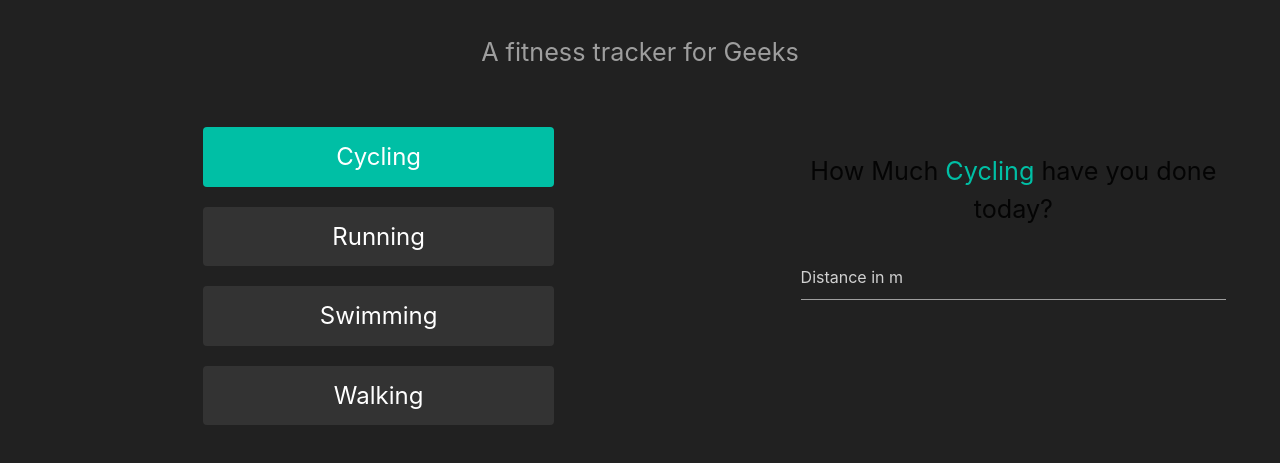
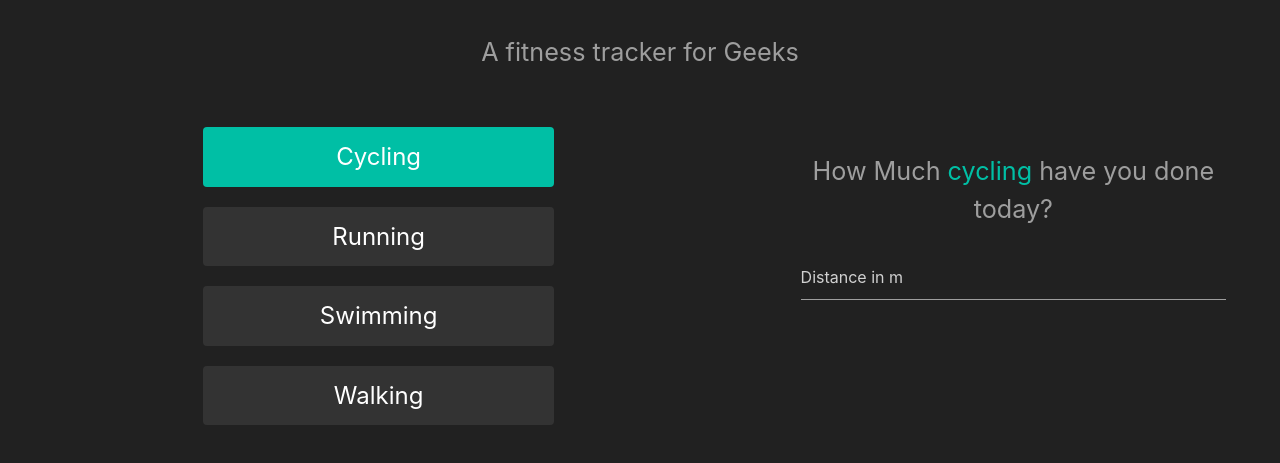
Before and after one commit to silasgroskreutz/d3_fitness_tracker, a plain HTML site: page index.html in a window 1280 px wide. Both pictures are taken after a click on the button "Cycling". Shown: the part 101-564 px from the top of the page. Drawn offline with nearby package versions, Linux system fonts and the light colour scheme.

Commit message:
button change logic added

```diff
--- a/index.html
+++ b/index.html
@@ -35,8 +35,8 @@
         </div>
         <div class="row">
           <form class="col m6 push-m3">
-            <p class="flow-text gret-text center">
-              How Much <span>Cycling</span> have you done today?
+            <p class="flow-text grey-text center">
+              How Much <span> cycling </span> have you done today?
             </p>
             <input
               type="text"
--- a/index.js
+++ b/index.js
@@ -0,0 +1,25 @@
+// DOM elements
+const btns = document.querySelectorAll('button');
+const form = document.querySelector('form');
+const formAct = document.querySelector('form span');
+const input = document.querySelector('input');
+const error = document.querySelector('.error');
+
+let activity = 'cycling';
+
+btns.forEach(btn => {
+  btn.addEventListener('click', e => {
+    //get activity
+    activity = e.target.dataset.activity;
+
+    //remove and add active class
+    btns.forEach(btn => btn.classList.remove('active'));
+    e.target.classList.add('active');
+
+    //set id of input field
+    input.setAttribute('id', activity);
+
+    //set text of form span
+    formAct.textContent = activity;
+  });
+});
```
